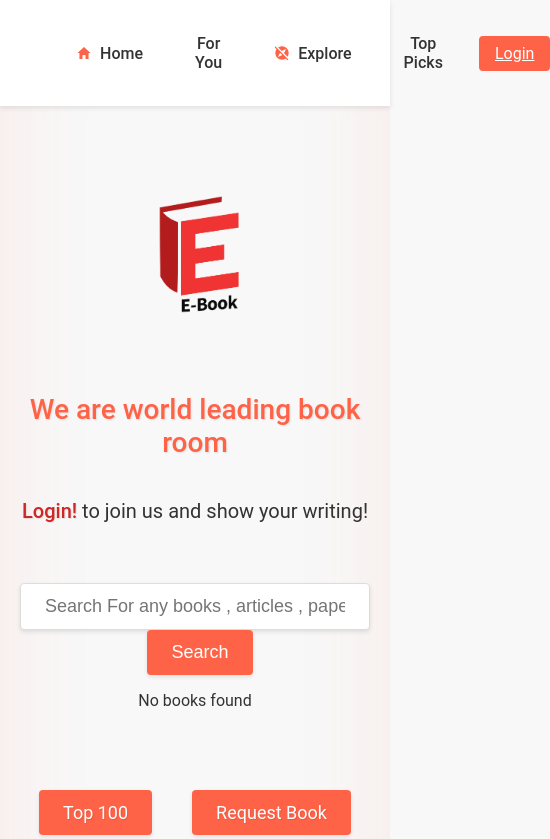
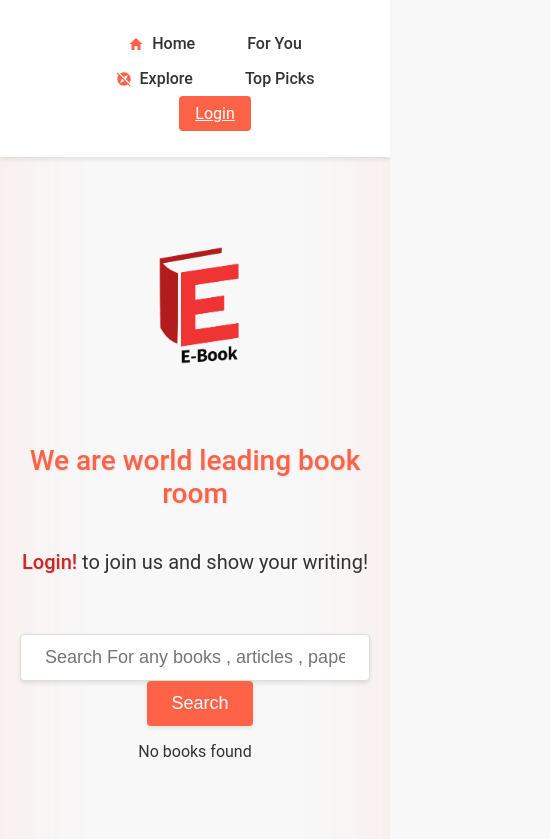
Before and after one commit to sanjaya999/ebook-project, a React (Vite) app in the folder frontend/: page / in a window 390 px wide. Shown: the top 839 px of the page, 550 px wide, since content can reach past the window. Built offline with nearby package versions, Linux system fonts and the light colour scheme.

Commit message:
nav made responsive

```diff
--- a/frontend/src/components/Navigation/Nav.css
+++ b/frontend/src/components/Navigation/Nav.css
@@ -16,7 +16,8 @@ header {
   list-style-type: none;
   display: flex;
   align-items: center;
-  justify-content: space-between;
+  justify-content: center;
+  flex-wrap: wrap;
 }
 
 .navlink li {
```
